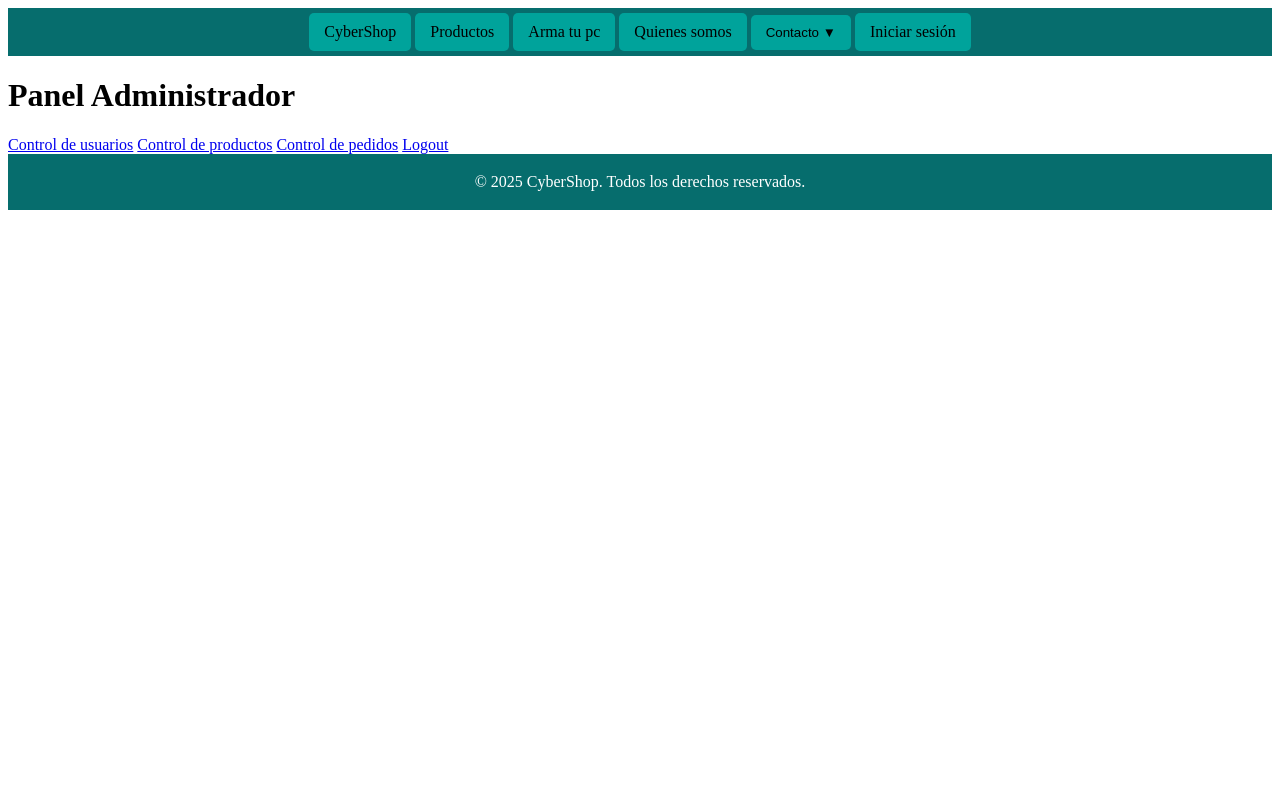
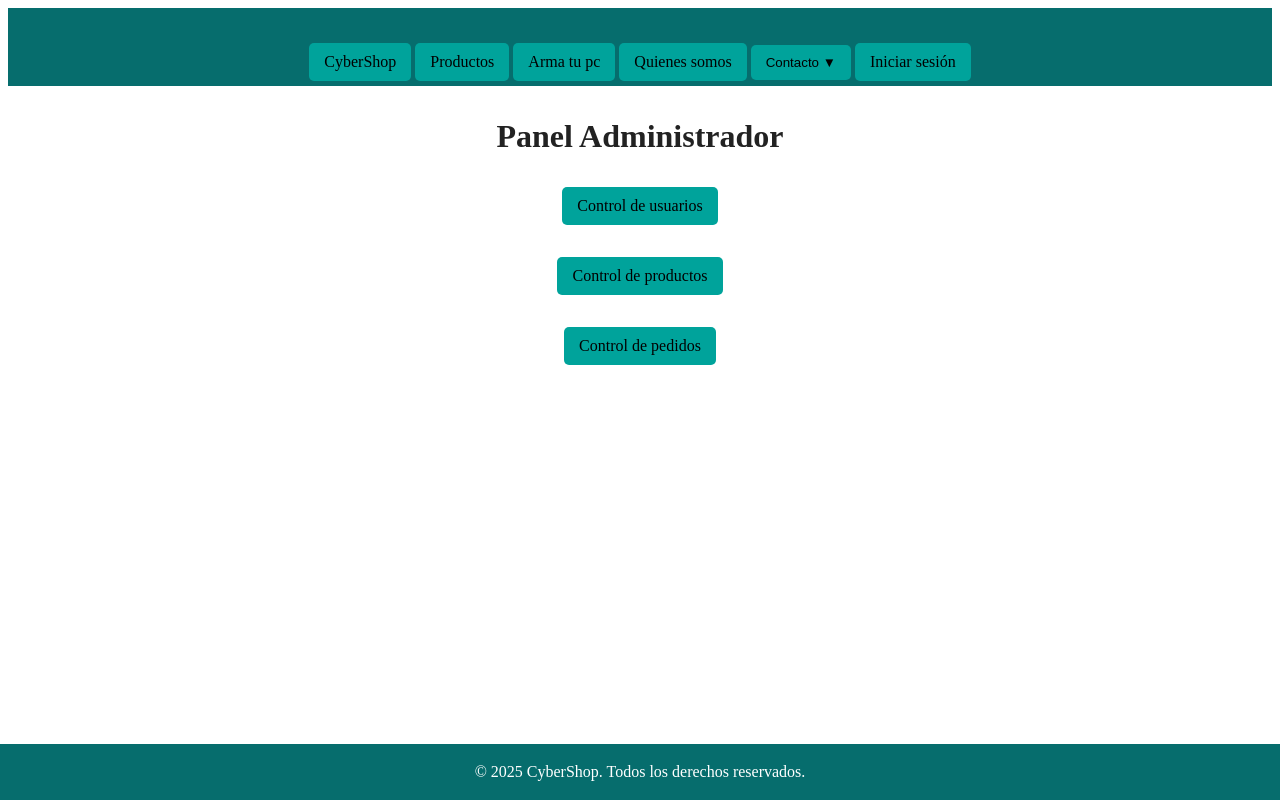
Before and after one commit to Leoperesp/Cyberstore, a Django app: template users/templates/admin/admin_panel.html in a window 1280 px wide. Run offline with Django 3.2, Linux system fonts and the light colour scheme; the template is opened without the code that fills it, so the values that code supplies are empty.

Commit message:
implementacion del panel administrador, quedan pendientes los links del panel administrador.

```diff
--- /dev/null
+++ b/static/css/admin.css
@@ -0,0 +1,33 @@
+/* Centrar el título */
+h1, .admin-title {
+    text-align: center;
+    margin-top: 2rem;
+    font-size: 2rem;
+    font-weight: bold;
+    color: #222;
+}
+
+div {
+    text-align: center;
+    margin-top: 2rem;
+    gap: 15px;
+}
+
+.admin-option{
+  display: inline-block;
+  background: rgb(0, 163, 155);
+  text-decoration: none;
+  color: var(--text-dark);
+  border: none;
+  font-weight: 500;
+  padding: 10px 15px;
+  border-radius: 5px;
+  transition: color 0.3s ease;
+
+}
+
+.admin-option:hover {
+  background: var(--primary-color);
+  color: white;
+  border-radius: 5px;
+}
--- a/static/css/base.css
+++ b/static/css/base.css
@@ -27,12 +27,14 @@ nav {
 footer {
   background-color: rgb(6, 109, 109);
   text-align: center;
-  margin: auto;
+  margin: 0;
   padding: 3px 0;
   color: white;
-  position: relative;
+  position: fixed;
+  left: 0;
   bottom: 0;
   width: 100%;
+  z-index: 100;
 }
 
 /* Dropdown styles */
--- a/static/css/products.css
+++ b/static/css/products.css
@@ -1,6 +1,5 @@
 body {
     font-family: Arial, sans-serif;
-    background-color: #00c2b8;
     margin: 0;
     padding: 20px;
 }
--- a/users/templates/admin/admin_panel.html
+++ b/users/templates/admin/admin_panel.html
@@ -4,11 +4,17 @@
 
 {% block content %}
 {% load static %}
+    <link rel="stylesheet" href="{% static 'css/admin.css' %}">
     <h1>Panel Administrador</h1>
     <div>
-        <a href="{% url 'manage_users' %}">Control de usuarios</a>
-        <a href="{% url 'manage_products' %}">Control de productos</a>
-        <a href="{% url 'manage_orders' %}">Control de pedidos</a>
-        <a href="{% url 'logout' %}">Logout</a>
+        <div>
+            <a class="admin-option" href="{% url 'users:manage_users' %}">Control de usuarios</a>
+        </div>
+        <div>
+            <a class="admin-option" href="#">Control de productos</a>
+        </div>
+        <div>
+            <a class="admin-option" href="#">Control de pedidos</a>
+        </div>
     </div>
 {% endblock %}
--- a/users/urls.py
+++ b/users/urls.py
@@ -6,7 +6,7 @@ app_name = 'users'
 
 urlpatterns = [
     path('login/', views.login_view, name='login'),
-    path('logout/', auth_views.LogoutView.as_view(), name='logout'),
+    path('logout/', views.logout_view, name='logout'),
     path('register/', views.register, name='register'),
     path('password_reset/',
          auth_views.PasswordResetView.as_view(template_name='accounts/password_reset.html'),
@@ -14,4 +14,7 @@ urlpatterns = [
     path('edit_account/', views.edit_account, name='edit_account'),
     path('delete_account/', views.delete_account, name='delete_account'),
     path('admin_panel/', views.admin_panel, name='admin_panel'),
+    path('manage_users/', views.manage_users, name='manage_users'),
+    # path('manage_products/', views.manage_products, name='manage_products'),  # Future implementation
+    # path('manage_orders/', views.manage_orders, name='manage_orders'),  # Future implementation
 ]
```
Also changed, not shown: users/views.py (+16 -3 lines), db.sqlite3.
